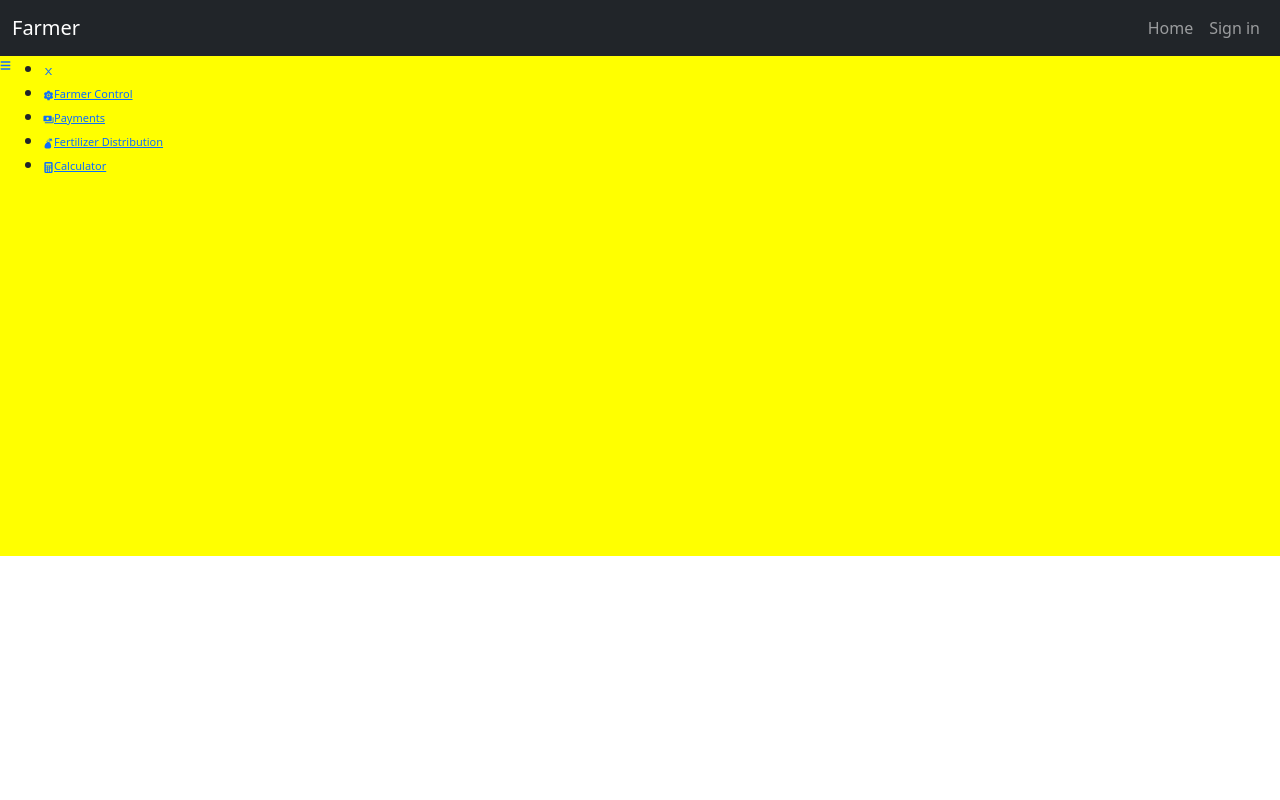
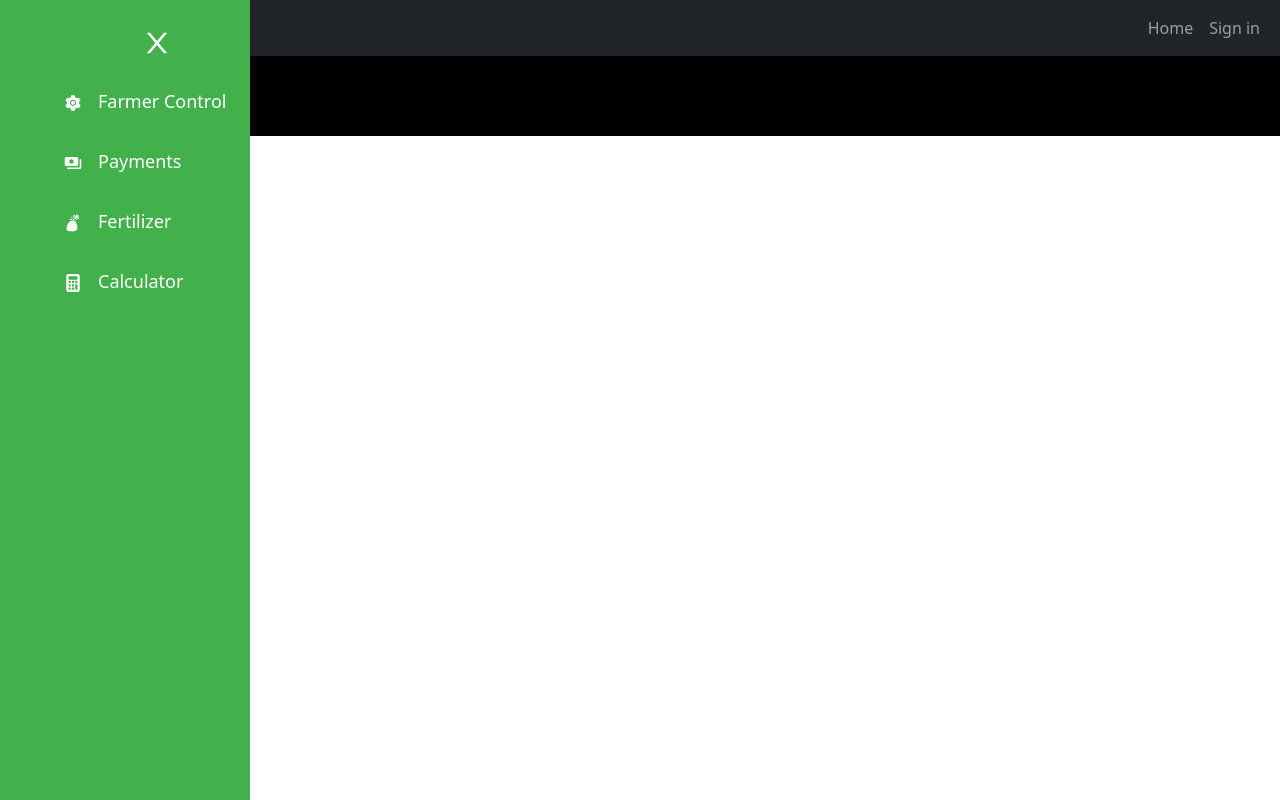
Before and after one commit to amilaupendra/Boothaya, a React (Create React App) app: page /sidebar in a window 1280 px wide. Built offline with nearby package versions, Linux system fonts and the light colour scheme.

Commit message:
sidebar without fixing

```diff
--- a/src/App.js
+++ b/src/App.js
@@ -6,8 +6,14 @@ import SignUp from './pages/signup/SignUp';
 import Dashboard from './pages/dashboard/Dashboard';
 import { BrowserRouter as Router, Routes, Route } from 'react-router-dom';
 import Sidebar from './Components/sidebar/Sidebar';
+import FarmerControl from './pages/farmerControl/FarmerControl';
+import { useLocation } from 'react-router-dom';
 
 function App() {
+
+  const location =useLocation.pathname !== ''
+
+
   return (
     <Router>
       <Navigationbar />
@@ -18,9 +24,7 @@ function App() {
       <Route exact path="/home" element={<Home />} />
       <Route exact path="/dashboard" element={<Dashboard />} />
       <Route exact path="/sidebar" element={<Sidebar />} />
-
-
-
+      <Route exact path='/farmercontrol' element={<FarmerControl />} />
       </Routes>
     </Router>
 
--- a/src/Components/sidebar/Sidebar.jsx
+++ b/src/Components/sidebar/Sidebar.jsx
@@ -4,6 +4,7 @@ import { FaBars } from 'react-icons/fa';
 import { AiOutlineClose } from 'react-icons/ai';
 import { Link } from 'react-router-dom';
 import { SidebarData } from './Sidebardata';
+import { IconContext } from 'react-icons';
 
 export default function Sidebar() {
     const [sidebar, setSidebar]= useState(false)
@@ -12,13 +13,14 @@ export default function Sidebar() {
 
   return (
     <div>
+        <IconContext.Provider value={{color:'fff'}}>
         <div className="sidebar">
             <Link to="#" className='menu-bars'>
             <FaBars onClick={showSidebar} />
             </Link>
 
             <nav className={sidebar ? 'nav-menu active' : 'nav-menu'}>
-                <ul className='nav-menu-items'>
+                <ul className='nav-menu-items' onClick={showSidebar}>
                     <li className='navbar-toggle'>
                         <Link to='#' className='menu-bars'>
                             <AiOutlineClose/>
@@ -36,6 +38,7 @@ export default function Sidebar() {
                 </ul>
             </nav>
         </div>
+        </IconContext.Provider>
 
     </div>
   )
--- a/src/Components/sidebar/Sidebardata.jsx
+++ b/src/Components/sidebar/Sidebardata.jsx
@@ -11,7 +11,7 @@ import { BsFillCalculatorFill } from 'react-icons/bs';
 export const SidebarData = [
     {
         title: 'Farmer Control',
-        path: '/',
+        path: '/farmercontrol',
         icon: <AiFillSetting/>,
         cName: 'nav-text'
     },
@@ -22,7 +22,7 @@ export const SidebarData = [
         cName: 'nav-text'
     },
     {
-        title: 'Fertilizer Distribution',
+        title: 'Fertilizer',
         path: '/fertilizer',
         icon: <GiSwapBag/>,
         cName: 'nav-text'
--- a/src/Components/sidebar/sidebar.css
+++ b/src/Components/sidebar/sidebar.css
@@ -1,11 +1,84 @@
-.sidebar-div{
+/*.sidebar-div{
     width: fit-content;
     height: 100vh;
-}
+}*/
 
 .sidebar{
     display: flex;
-    width: 100%x;
-    background-color: yellow;
-    height: 500px;
+    width: 100%;
+    background-color: black;
+    color: white;
+    align-items: center;
+    justify-content: start;
+    height: 80px;
+
 }
+
+.menu-bars{
+    margin-left: 2rem;
+    font-size: 2rem;
+    background: none;
+}
+
+.nav-menu{
+    background-color: #43B14B;
+    width: 250px;
+    height: 100vh;
+    display: flex;
+    justify-content: center;
+    position: fixed;
+    top: 0px;
+    /* left: -100%; */
+    transition: 850ms;
+
+}
+
+/* .nav-menu.active{
+    left: 0;
+    transition: 350ms;
+}*/
+
+.nav-text{
+    display: flex;
+    justify-content: start;
+    align-items: center;
+    padding: 8px 0px 8px 16px;
+    list-style: none;
+    height: 60px;
+    list-style: none;
+}
+
+.nav-text a{
+    text-decoration: none;
+    text-align: left;
+    color: white;
+    font-size: 18px;
+    width: 100%;
+    height: 100%;
+    align-items: center;
+    padding: 0 16px;
+    border-radius: 4px;
+
+}
+
+.nav-text a:hover{
+    background-color: rgba(255, 255, 255,.5);
+
+}
+
+.nav-menu-items{
+    width: 100%;
+}
+
+.navbar-toggle{
+    background-color: #43B14B;
+    width: 100%;
+    height: 80px;
+    display: flex;
+    justify-content: center;
+    align-items: center;
+}
+
+span{
+    margin-left: 16px;
+}
--- a/src/pages/dashboard/Dashboard.jsx
+++ b/src/pages/dashboard/Dashboard.jsx
@@ -6,9 +6,6 @@ export default function Dashboard() {
   return (
     <div className='dashboard-div'>
       <Sidebar />
-
-
-
     </div>
   )
 }
--- a/src/pages/dashboard/dashboard.css
+++ b/src/pages/dashboard/dashboard.css
@@ -1,4 +1,4 @@
-.dashboard-div{
+/*.dashboard-div{
     width: 100%;
     display: inline-flex;
 
@@ -15,4 +15,4 @@
     display: flex;
     background-color: red;
     float: right;
-}
+}*/
--- /dev/null
+++ b/src/pages/farmerControl/FarmerControl.jsx
@@ -0,0 +1,7 @@
+import React from 'react'
+import './farmerControl.css'
+export default function FarmerControl() {
+  return (
+    <div className='farmer-control-div'>FarmerControl</div>
+  )
+}
--- /dev/null
+++ b/src/pages/farmerControl/farmerControl.css
@@ -0,0 +1,5 @@
+.farmer-control-div{
+    left: -150px;
+    top: 150;
+    background-color: green;
+}
```
Also changed, not shown: src/pages/calculator/calculator.jsx (added, +7 -0 lines), src/pages/payments/Payments.jsx (added, +7 -0 lines), src/pages/fertilizer/Fertilizer.jsx (added).
